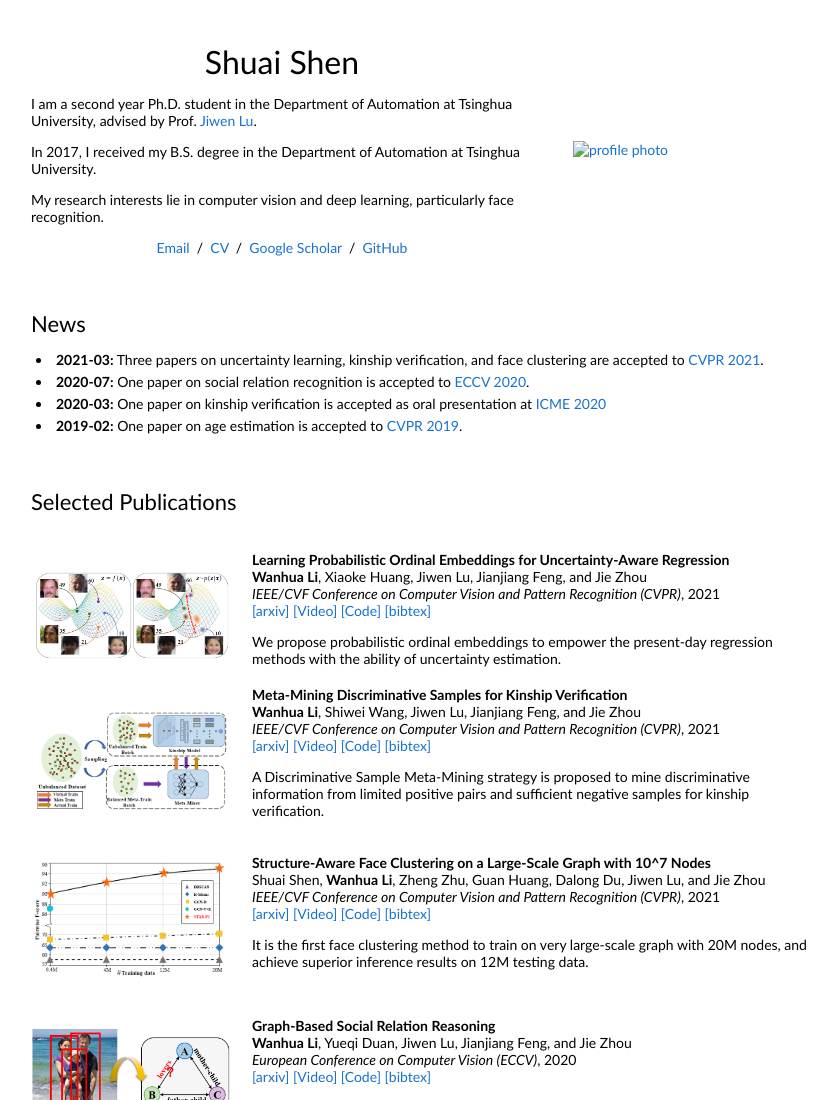
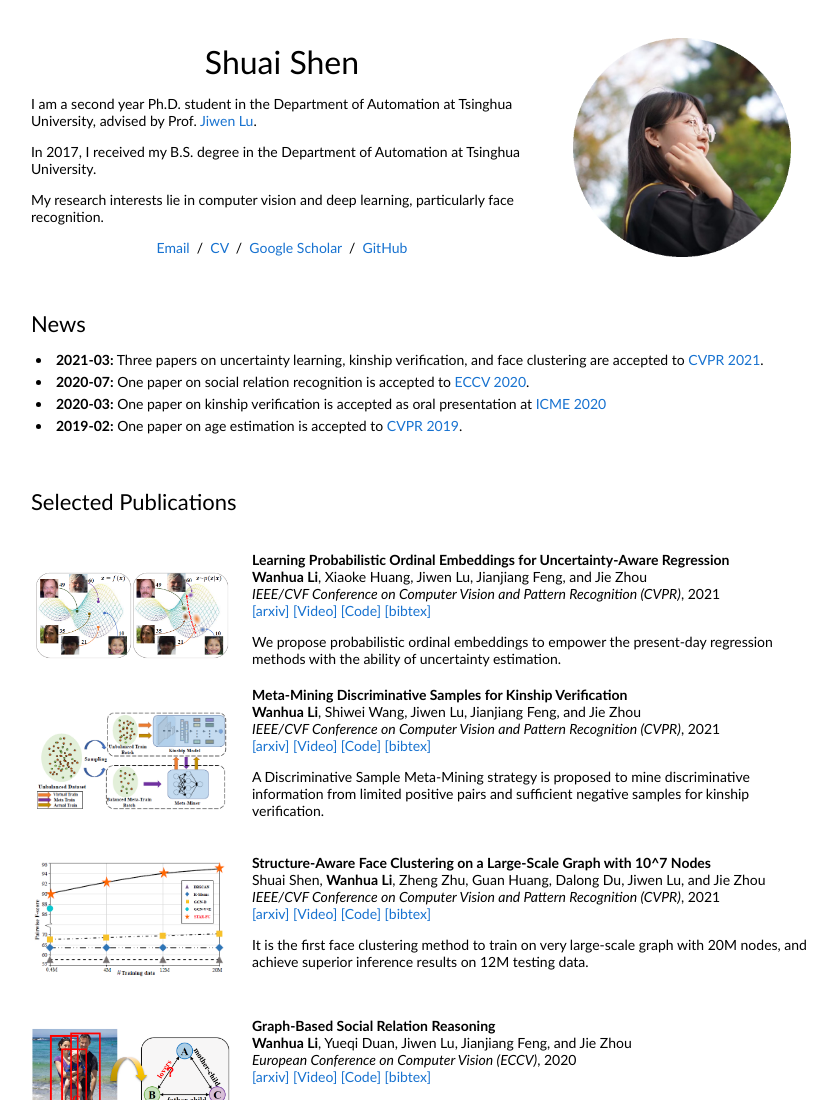
Before and after one commit to sstzal/sstzal.github.io, a plain HTML site: page index.html in a window 1280 px wide. Shown: the top 1100 px of the page, without its empty margins (229-1051 px from the left). Drawn offline with Linux system fonts and the light colour scheme.

Commit message:
Update index.html

```diff
--- a/index.html
+++ b/index.html
@@ -34,7 +34,7 @@
               </p>
             </td>
             <td style="padding:2.5%;width:30%;max-width:30%">
-              <a href="images/shenshuai1.jpg"><img style="width:100%;max-width:100%" alt="profile photo" src="images/shenshuai_circle.jpg" class="hoverZoomLink"></a>
+              <a href="images/shenshuai1.jpg"><img style="width:100%;max-width:100%" alt="profile photo" src="images/shenshuai_circle.png" class="hoverZoomLink"></a>
             </td>
           </tr>
         </tbody></table>
```
